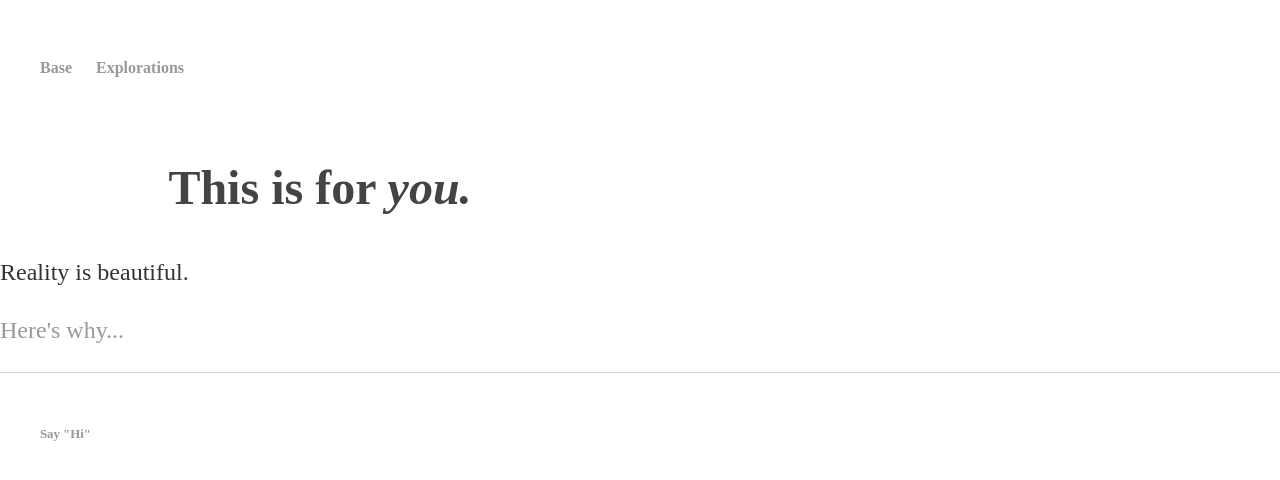
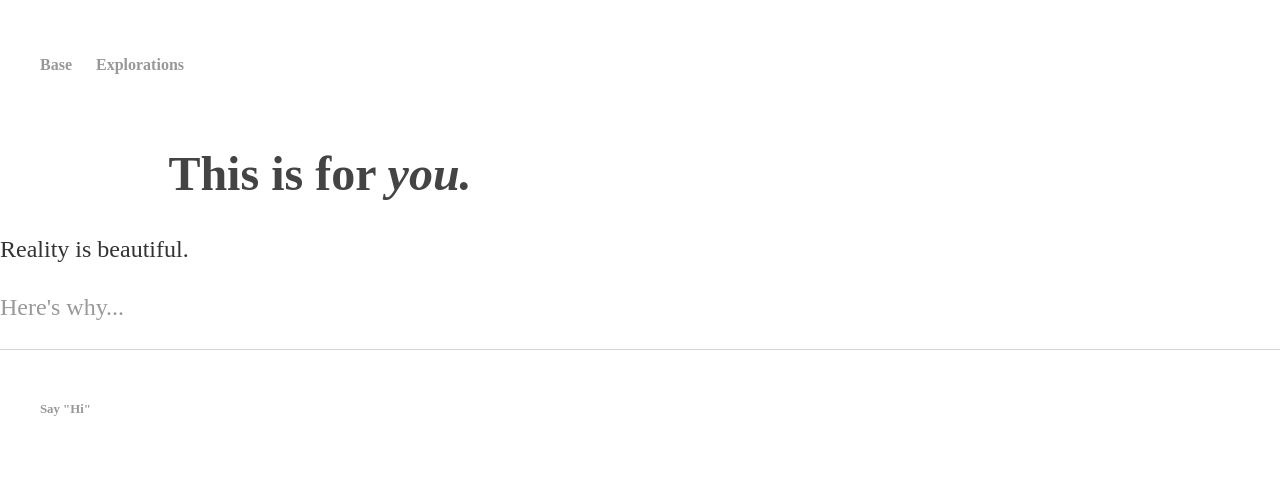
Before and after one commit to ray-dorai/ray-dorai.github.io, a Jekyll site: the page built from index.html, in a window 1280 px wide. Shown: the top 480 px of the page. Built offline with Jekyll 4.4.1, drawn with Linux system fonts in a browser that asks for light colours.

Commit message:
Update main.css

```diff
--- a/css/main.css
+++ b/css/main.css
@@ -3,7 +3,6 @@ body {
     margin: 0 auto;
     font-family: 'Fjord One', serif;
     width: 60% content-box;
-    line-height: 1.5;
     color: #444;
 }
 
```
